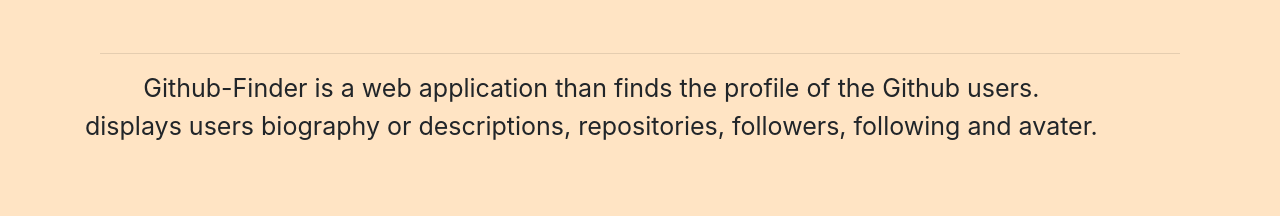
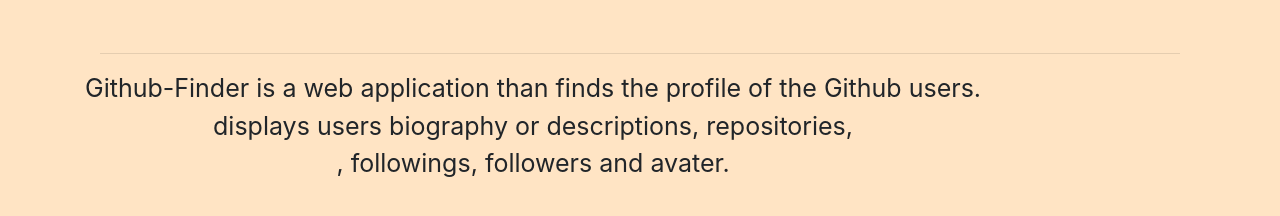
Before and after one commit to Samwelrangili/Github-Finder, an Angular app: page / in a window 1280 px wide. Shown: the part 146-362 px from the top of the page. Built offline with nearby package versions, Linux system fonts and the light colour scheme; no server answers.

Commit message:
added brakes to project description for the second time

```diff
--- a/src/app/profile/profile.component.html
+++ b/src/app/profile/profile.component.html
@@ -21,7 +21,7 @@
     <div class="row">
     <div class="describe">
       <p>Github-Finder is a web application than finds the profile of the Github users. <br>displays users
-        biography or descriptions, repositories, followers, following and avater.</p>
+        biography or descriptions, repositories, <br>, followings, followers and avater.</p>
     </div>
   </div>
     <br><br>
```
